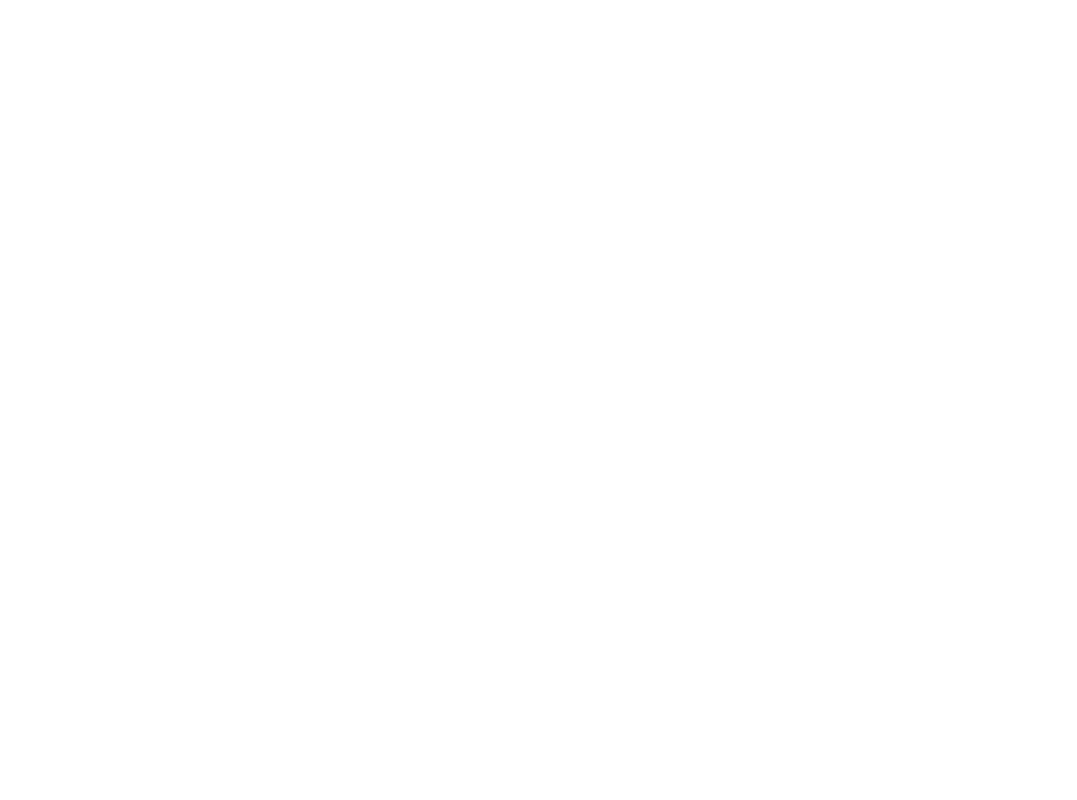
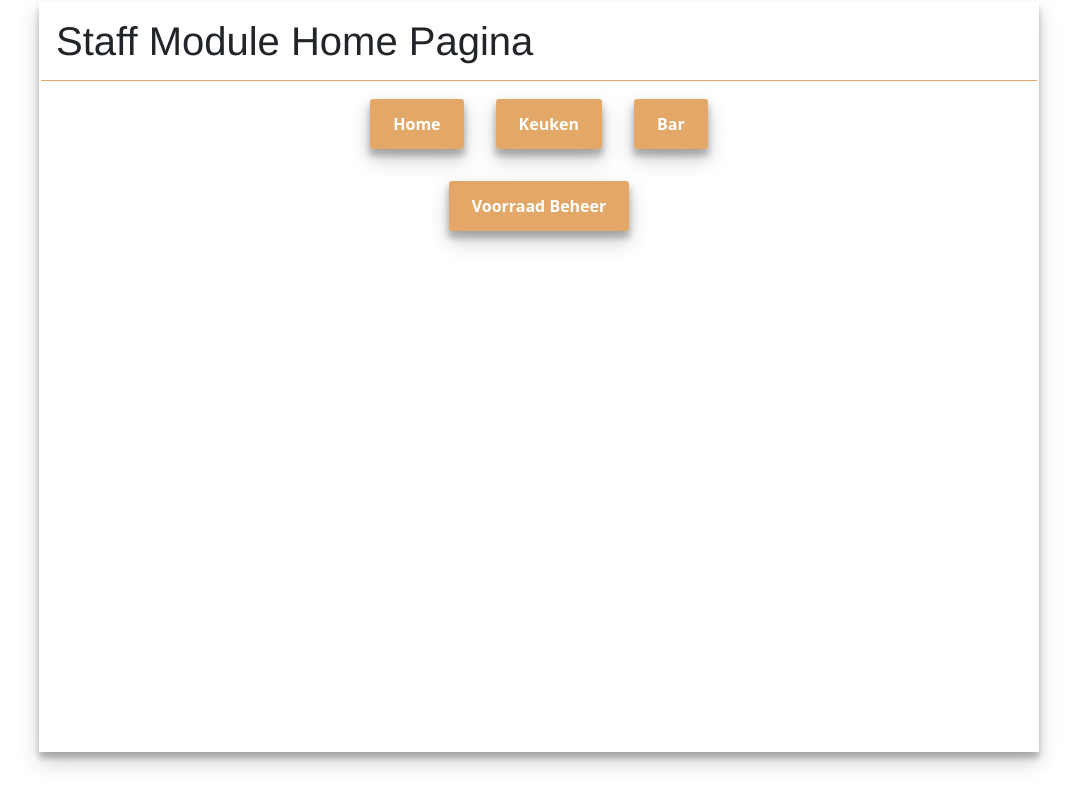
Before and after one commit to Luca1g40/Happlication, a React (Create React App) app in the folder src/frontend/frontendhapp/: page /staffmodule in a window 1280 px wide. Before the commit this address had no page. Shown: the whole page, without its empty margins (101-1178 px from the left). Built offline with nearby package versions, Linux system fonts and the light colour scheme.

Commit message:
na het inloggen kom je bij staff module home pagina terecht

```diff
--- a/src/frontend/frontendhapp/src/App.js
+++ b/src/frontend/frontendhapp/src/App.js
@@ -10,6 +10,7 @@ import ShoppingCart from "./components/shoppingcart/ShoppingCart";
 import Staff from "./pages/HomePageStaff";
 import PersonalModule from "./pages/PersonalModule";
 import StaffDashboard from "./pages/StaffDashboard";
+import StaffModuleHomePagina from "./pages/StaffModuleHomePagina";
 
 function App() {
     return (
@@ -22,6 +23,7 @@ function App() {
             <Route path="staff" element={<Staff/>}/>
             <Route path="claims" element={<PersonalModule/>}/>
             <Route path="staffDashboard" element={<StaffDashboard/>}/>
+            <Route path="staffmodule" element={<StaffModuleHomePagina/>}/>
         </Routes>
     )
 
--- a/src/frontend/frontendhapp/src/components/Login.js
+++ b/src/frontend/frontendhapp/src/components/Login.js
@@ -22,7 +22,7 @@ function Login() {
          const status = await loginRequest(password)
          console.log(status)
          if (status === 200) {
-             navigate("/Orders");
+             navigate("/staffmodule");
          }
      }
 
--- /dev/null
+++ b/src/frontend/frontendhapp/src/pages/StaffModuleHomePagina.jsx
@@ -0,0 +1,23 @@
+import React from "react";
+import "../styles/StaffModuleHomePagina.css"
+import {Link, useNavigate} from "react-router-dom";
+
+
+export default function StaffModuleHomePagina() {
+    return (
+        <>
+            <div className="staffModuleHomePagina_container">
+                <h1>Staff Module Home Pagina</h1>
+                <div className="container2">
+                    <Link className="button homeModule_bt_space" to="/">Home</Link>
+                    <Link className="button homeModule_bt_space" to="/orders">Keuken</Link>
+                    <Link className="button homeModule_bt_space" to="/orders">Bar</Link>
+                    <Link className="button homeModule_bt_space" to="">Voorraad Beheer</Link>
+
+
+
+                </div>
+            </div>
+        </>
+    );
+}
--- /dev/null
+++ b/src/frontend/frontendhapp/src/styles/StaffModuleHomePagina.css
@@ -0,0 +1,27 @@
+.staffModuleHomePagina_container {
+    position: relative;
+    height: 750px;
+    width: 1000px;
+    margin: auto;
+    text-align: center;
+
+    box-shadow: rgba(0, 0, 0, 0.19)
+    0 10px 20px, rgba(0, 0, 0, 0.23)
+    0 6px 6px;
+}
+
+.homeModule_bt_space {
+    justify-content: space-evenly;
+    margin: 15px;
+
+}
+
+.container2 {
+    margin: 0 auto;
+    width: 490px;
+    height: 100px;
+    display: block;
+    align-items: center;
+    align-content: center;
+    border-radius: 3px;
+}
```
